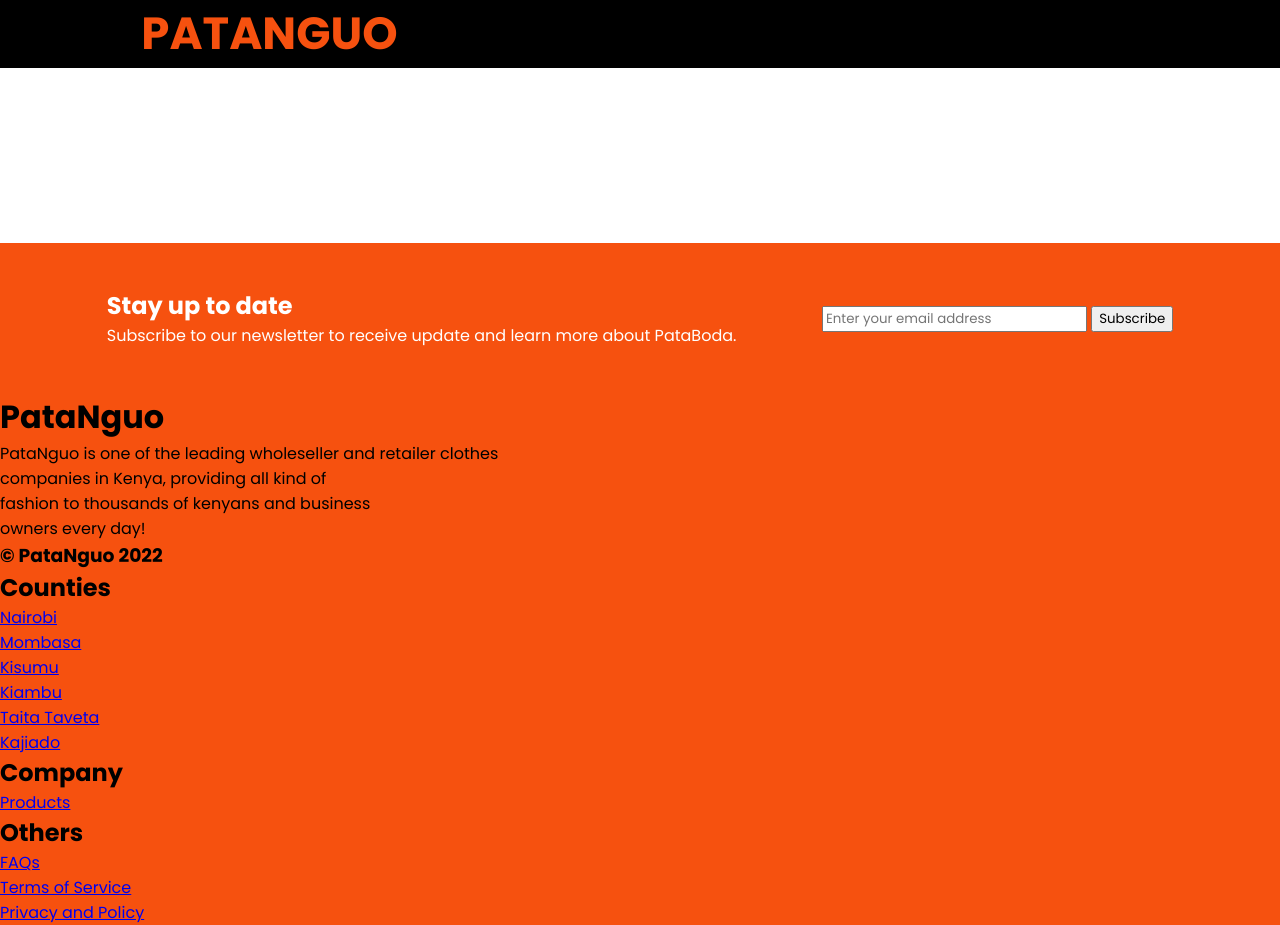
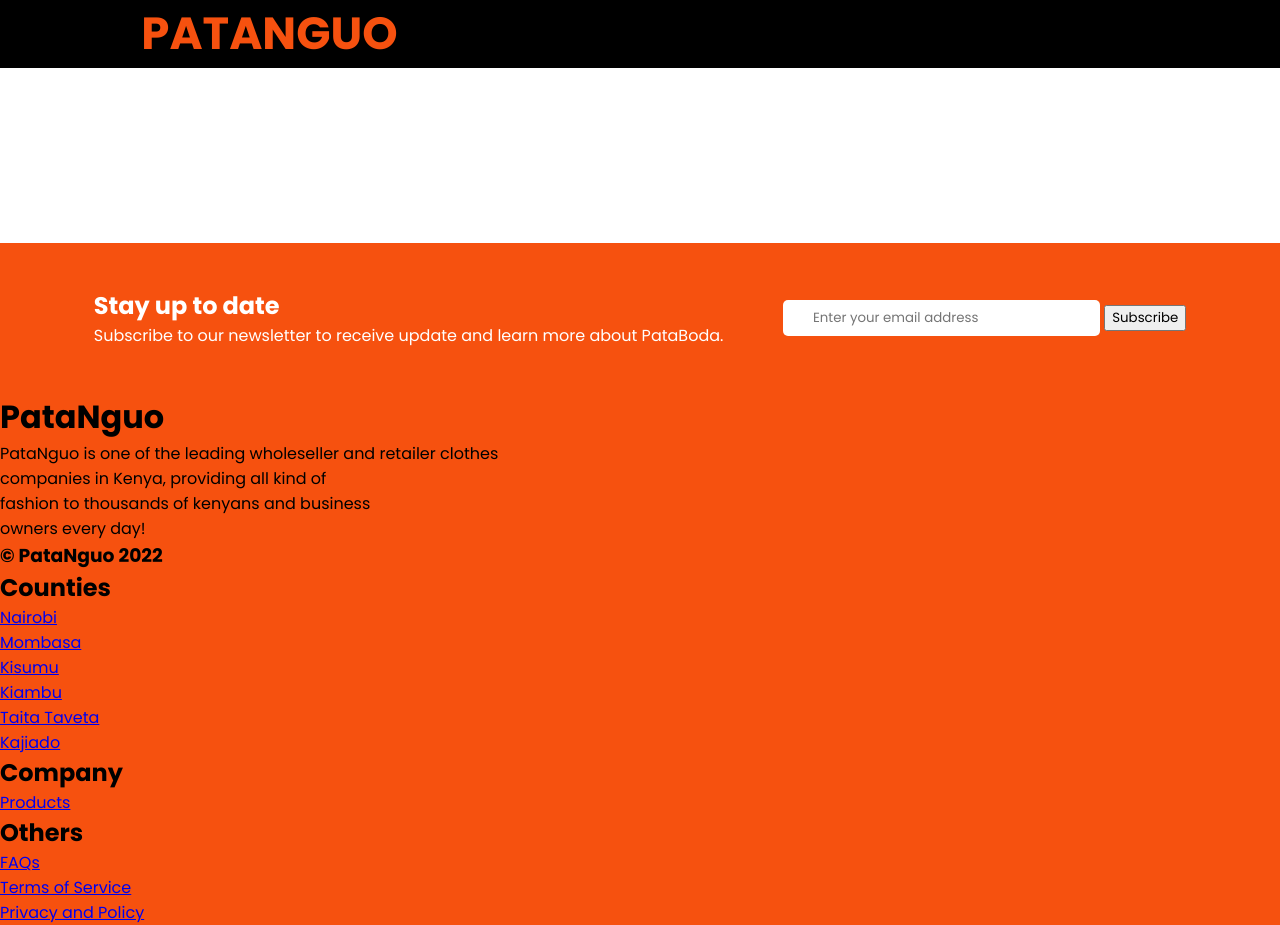
Before and after one commit to benardcheruiyot/phase-one-ip, a plain HTML site: page index.html in a window 1280 px wide. Drawn offline with Linux system fonts and the light colour scheme.

Commit message:
stylyin mail

```diff
--- a/index.css
+++ b/index.css
@@ -88,3 +88,9 @@
   color: white;
   margin: auto 0;
 }
+#email {
+  background-color: white;
+  padding: 8px 30px;
+  border: none;
+  border-radius: 5px;
+}
```
